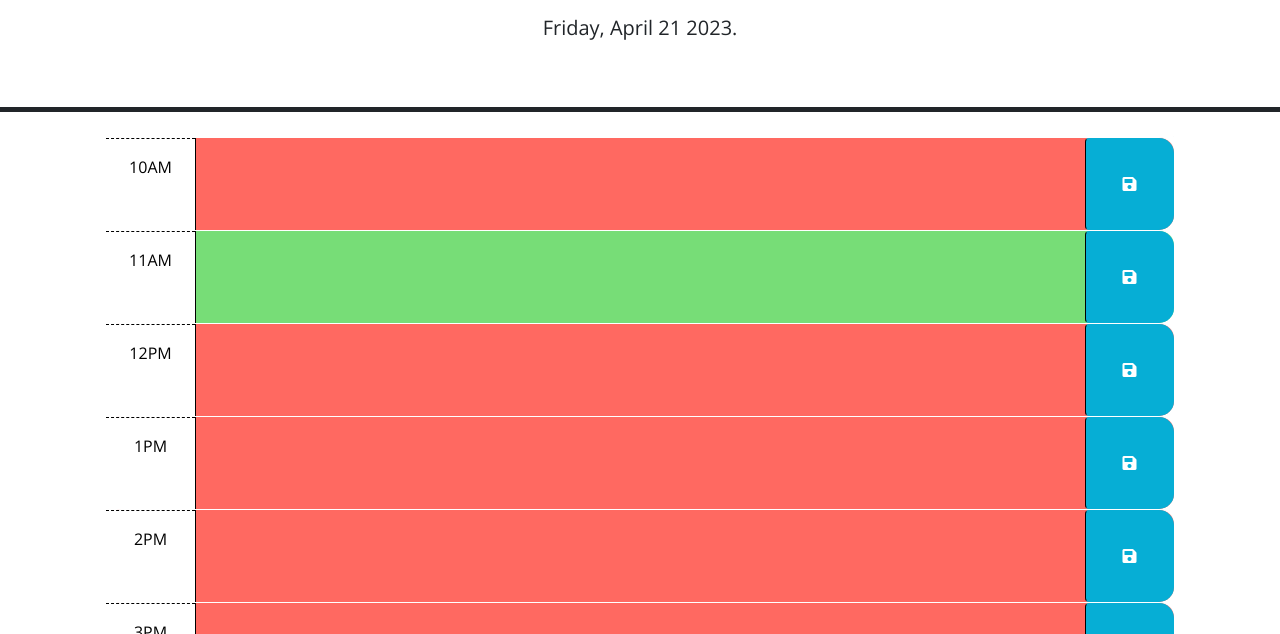
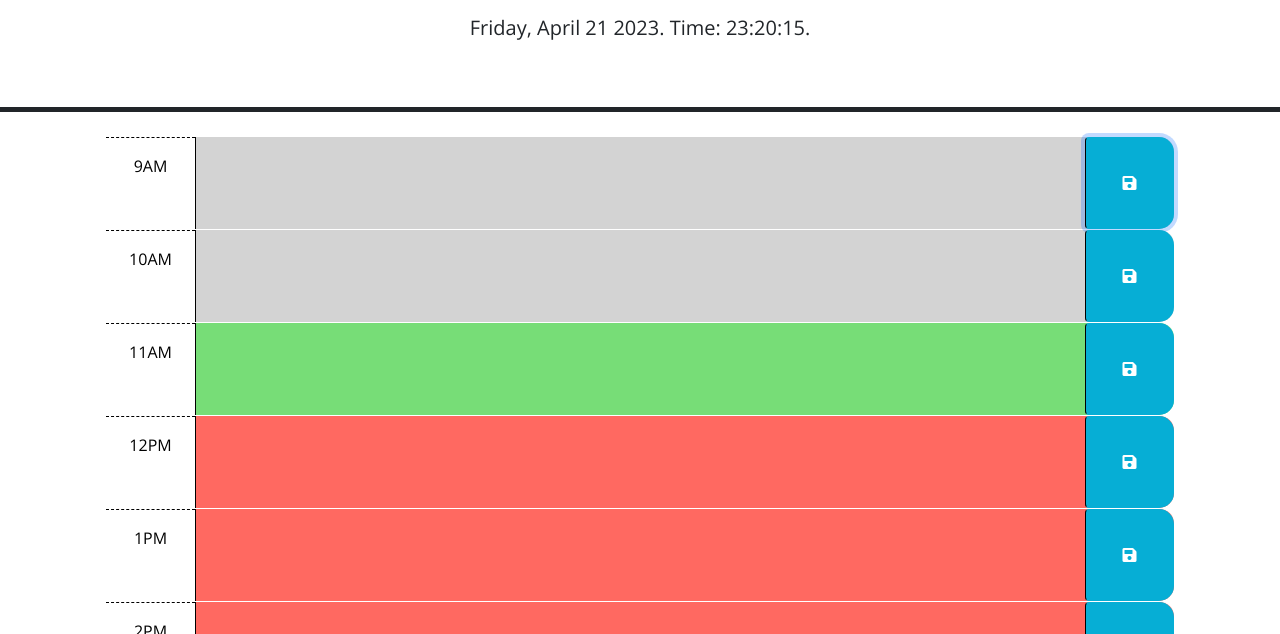
Before and after one commit to anayoifediora/Workday-Scheduler, a plain HTML site: page index.html in a window 1280 px wide. Both pictures are taken after a click on the button 1129 px from the left and 348 px from the top of the page. Shown: the part 166-800 px from the top of the page. Drawn offline with nearby package versions, Linux system fonts and the light colour scheme.

Commit message:
Provided initial JS code to apply color to the first time block depending on the time

```diff
--- a/index.html
+++ b/index.html
@@ -40,7 +40,7 @@
         -->
 
       <!-- Example of a past time block. The "past" class adds a gray background color. -->
-      <div id="hour-9" class="row time-block past">
+      <div id="9" class="row time-block past">
         <div class="col-2 col-md-1 hour text-center py-3">9AM</div>
         <textarea class="col-8 col-md-10 description" rows="3"> </textarea>
         <button class="btn saveBtn col-2 col-md-1" aria-label="save">
@@ -49,7 +49,7 @@
       </div>
 
       <!-- Example of a a present time block. The "present" class adds a red background color. -->
-      <div id="hour-10" class="row time-block present">
+      <div id="10" class="row time-block past">
         <div class="col-2 col-md-1 hour text-center py-3">10AM</div>
         <textarea class="col-8 col-md-10 description" rows="3"> </textarea>
         <button class="btn saveBtn col-2 col-md-1" aria-label="save">
@@ -58,7 +58,7 @@
       </div>
 
       <!-- Example of a future time block. The "future" class adds a green background color. -->
-      <div id="hour-11" class="row time-block future">
+      <div id="11" class="row time-block future">
         <div class="col-2 col-md-1 hour text-center py-3">11AM</div>
         <textarea class="col-8 col-md-10 description" rows="3"> </textarea>
         <button class="btn saveBtn col-2 col-md-1" aria-label="save">
@@ -66,7 +66,7 @@
         </button>
       </div>
 
-      <div id="hour-12" class="row time-block present">
+      <div id="12" class="row time-block present">
         <div class="col-2 col-md-1 hour text-center py-3">12PM</div>
         <textarea class="col-8 col-md-10 description" rows="3"> </textarea>
         <button class="btn saveBtn col-2 col-md-1" aria-label="save">
@@ -74,7 +74,7 @@
         </button>
       </div>
 
-      <div id="hour-13" class="row time-block present">
+      <div id="13" class="row time-block present">
         <div class="col-2 col-md-1 hour text-center py-3">1PM</div>
         <textarea class="col-8 col-md-10 description" rows="3"> </textarea>
         <button class="btn saveBtn col-2 col-md-1" aria-label="save">
@@ -82,7 +82,7 @@
         </button>
       </div>
 
-      <div id="hour-14" class="row time-block present">
+      <div id="15" class="row time-block present">
         <div class="col-2 col-md-1 hour text-center py-3">2PM</div>
         <textarea class="col-8 col-md-10 description" rows="3"> </textarea>
         <button class="btn saveBtn col-2 col-md-1" aria-label="save">
@@ -90,7 +90,7 @@
         </button>
       </div>
 
-      <div id="hour-15" class="row time-block present">
+      <div id="16" class="row time-block present">
         <div class="col-2 col-md-1 hour text-center py-3">3PM</div>
         <textarea class="col-8 col-md-10 description" rows="3"> </textarea>
         <button class="btn saveBtn col-2 col-md-1" aria-label="save">
@@ -98,7 +98,7 @@
         </button>
       </div>
 
-      <div id="hour-16" class="row time-block present">
+      <div id="17" class="row time-block present">
         <div class="col-2 col-md-1 hour text-center py-3">4PM</div>
         <textarea class="col-8 col-md-10 description" rows="3"> </textarea>
         <button class="btn saveBtn col-2 col-md-1" aria-label="save">
--- a/script.js
+++ b/script.js
@@ -2,13 +2,8 @@
 // the code isn't run until the browser has finished rendering all the elements
 // in the html.
 var saveButton = $('.btn');
-var toDoListItem = $("#hour-9");
 
-
-var action = localStorage.getItem('hour-9');
-
-
-var today = dayjs().format('dddd[,] MMMM D YYYY[.]');
+var today = dayjs().format('dddd[,] MMMM D YYYY[.] [Time:] HH[:]mm[:]ss[.]');
 $('#currentDay').text(today);
 
 //$function () ({
@@ -32,7 +27,36 @@ $('#currentDay').text(today);
     // TODO: Add code to display the current date in the header of the page.
   //});
 
+  function renderToDoItem(){
+    var toDoListItem = localStorage.getItem("hour-9");
+    toDoListItem = document.querySelector('textarea').value;
+
+
+  };
+
   saveButton.on('click', function(){
-    toDoListItem.text(action);
-    localStorage.setItem("hour-9", toDoListItem);
-  })
+   var toDoListItem = document.querySelector('textarea').value
+  localStorage.setItem("hour-9", toDoListItem)
+
+  });
+    var timeBlock = document.getElementById('9');
+    var state = timeBlock.getAttribute('id');
+    var currentTime = dayjs().format('H');
+
+  if (parseInt(state) == currentTime) {
+    console.log("present");
+    timeBlock.setAttribute('class', "row time-block present");
+
+  } else if (parseInt(state) > currentTime) {
+    console.log("future");
+    timeBlock.setAttribute('class', "row time-block future");
+
+  } else {
+    console.log("past");
+    timeBlock.setAttribute('class', "row time-block past");
+  }
+
+  function init() {
+    renderToDoItem();
+  }
+  init();
```
